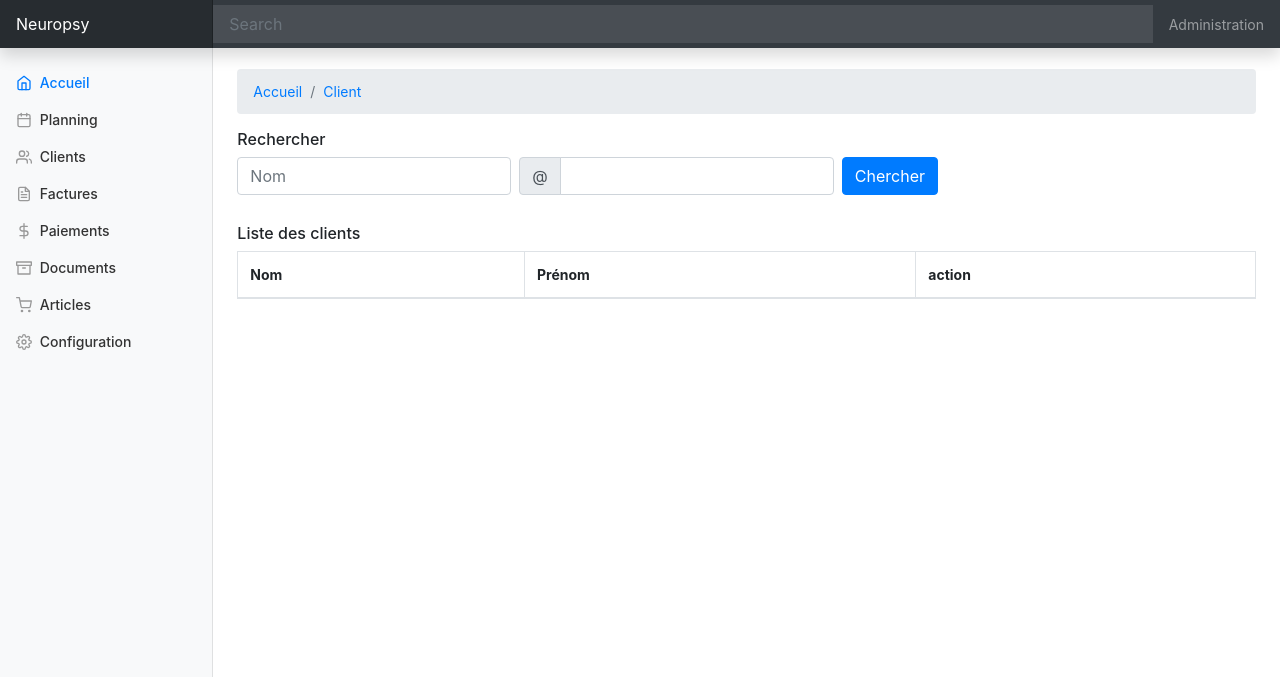
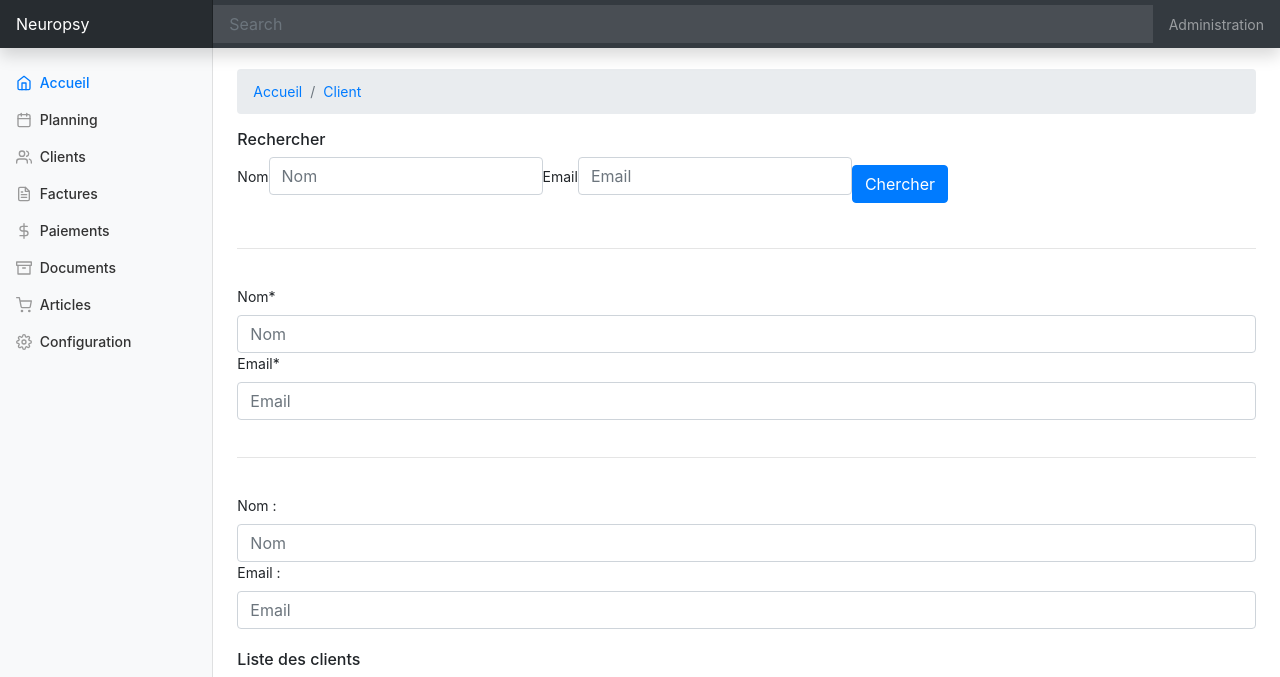
Before and after one commit to ganciaux/django-neuropsy_grandest, a Django app: page /client/ in a window 1280 px wide. Shown: the top 677 px of the page. Run offline with Django 3.2, Linux system fonts and the light colour scheme; lists and menus that the app fills with data are empty; some libraries are stand-ins or nearby versions.

Commit message:
Add crispy and start client ajax search form

```diff
--- a/doc.txt
+++ b/doc.txt
@@ -18,11 +18,13 @@ pip install Django
 pip install django-extensions
 pip install django-debug-toolbar (pip install Werkzeug to use runserver_plus)
 pip install django-bootstrap4
+pip install django-crispy-forms
 
 https://docs.djangoproject.com/en/3.1/
 https://github.com/django-extensions/django-extensions
 https://django-debug-toolbar.readthedocs.io/en/latest/
 https://pypi.org/project/django-bootstrap4/
+https://django-crispy-forms.readthedocs.io/en/latest/index.html
 
 pip option: -–proxy=http://...
 
--- /dev/null
+++ b/neuropsy/forms/__init__.py
@@ -0,0 +1 @@
+from .client import search
--- /dev/null
+++ b/neuropsy/forms/client/__init__.py
@@ -0,0 +1 @@
+from .search import NameForm
--- /dev/null
+++ b/neuropsy/forms/client/search.py
@@ -0,0 +1,5 @@
+from django import forms
+
+class NameForm(forms.Form):
+    first_name = forms.CharField(label='Nom', max_length=100)
+    email = forms.EmailField(label='Email')
--- a/neuropsy/templates/client/index.html
+++ b/neuropsy/templates/client/index.html
@@ -1,5 +1,5 @@
 {% extends "layout/base.html" %}
-
+{% load bootstrap4 %}
 {% block breadcrumb %}
     <li class="breadcrumb-item"><a href="{% url 'client:index' %}">Client</a></li>
 {% endblock %}
@@ -7,19 +7,26 @@
 {% block content %}
 
 <h6>Rechercher</h6>
-<form class="form-inline">
-<label class="sr-only" for="client_name">Name</label>
-<input type="text" class="form-control mb-2 mr-sm-2" id="client_name" placeholder="Nom">
 
-<label class="sr-only" for="client_email">Email</label>
-<div class="input-group mb-2 mr-sm-2">
-<div class="input-group-prepend">
-  <div class="input-group-text">@</div>
-</div>
-<input type="text" class="form-control" id="client_email" Email="Username">
-</div>
+<form action="/url/to/submit/" method="post" class="form-inline">
+    {% csrf_token %}
+    {% bootstrap_form form layout='inline' %}
+    {% buttons %}
+        <button type="button" onclick="clientSearch()" class="btn btn-primary">Chercher</button>
+    {% endbuttons %}
+</form>
 
-<button type="button" class="btn btn-primary mb-2">Chercher</button>
+<br><hr><br>
+{% load crispy_forms_tags %}
+
+<form method="post" class="uniForm">
+    {{ form|crispy }}
+</form>
+
+<br><hr><br>
+
+<form method="post">
+    {{ form }}
 </form>
 
 <br>
@@ -45,3 +52,18 @@
     </tbody>
 </table>
 {% endblock %}
+
+
+{% block js %}
+<script>
+    function clientSearch() {
+      var name = $("#id_first_name").val();
+      $.ajax({
+        url: '{% url 'client:search' %}',
+        data: {'name': name},
+        dataType: 'json',
+        success: function (data) {}
+      });
+    }
+  </script>
+  {% endblock %}
--- a/neuropsy/urls/client.py
+++ b/neuropsy/urls/client.py
@@ -5,4 +5,5 @@ from neuropsy.views import client
 app_name = 'client'
 urlpatterns = [
     path('', client.index, name='index'),
+    path('search', client.search, name='search'),
 ]
--- a/neuropsy/views/client.py
+++ b/neuropsy/views/client.py
@@ -1,4 +1,17 @@
 from django.shortcuts import get_object_or_404, render
+from django.http import JsonResponse
+from neuropsy.forms.client import NameForm
+from neuropsy.models import Client
 
 def index(request):
-    return render(request, 'client/index.html', {})
+    form = NameForm()
+    return render(request, 'client/index.html', {'form': form})
+
+
+def search(request):
+    name = request.GET.get('name', None)
+    data = {
+        'exists': Client.objects.filter(first_name__iexact=name).exists(),
+        'name': name
+    }
+    return JsonResponse(data)
--- a/neuropsy_grandest/settings.py
+++ b/neuropsy_grandest/settings.py
@@ -40,6 +40,7 @@ INSTALLED_APPS = [
     'django_extensions',
     'debug_toolbar',
     'bootstrap4',
+    'crispy_forms',
     'neuropsy.apps.NeuropsyConfig',
 ]
 
```
